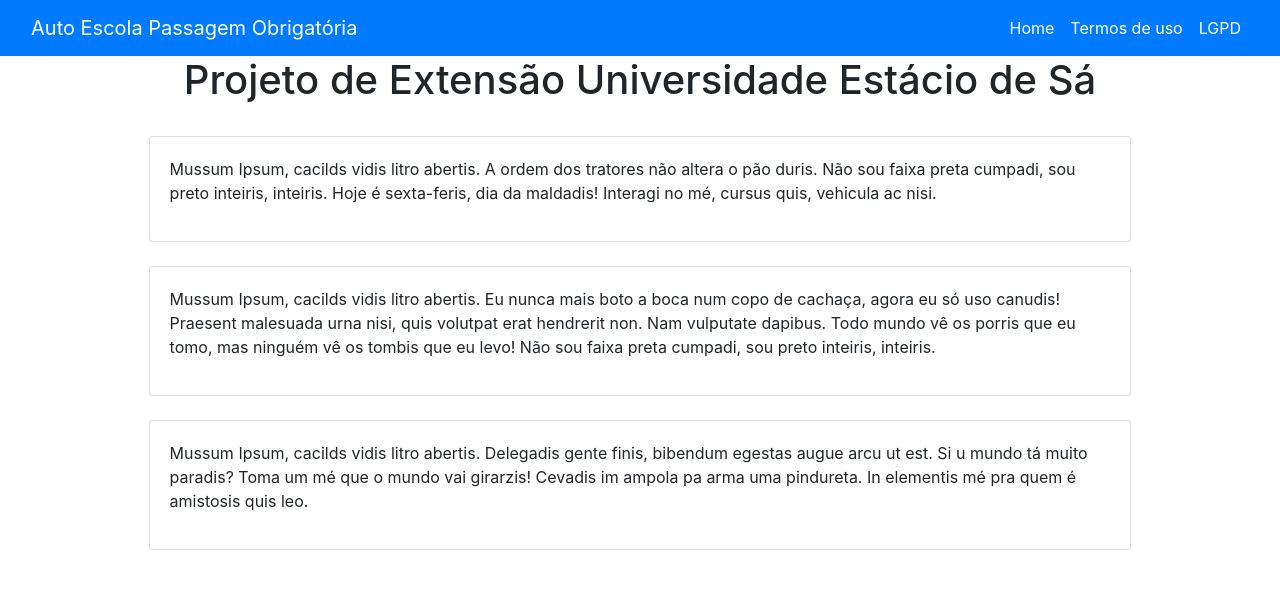
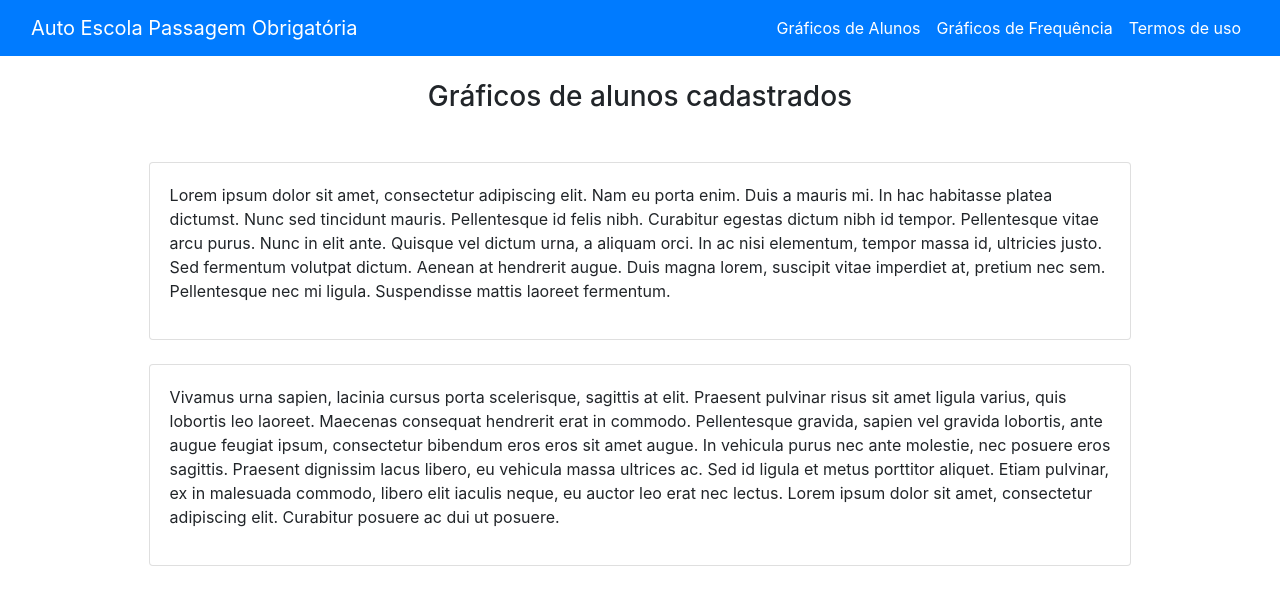
Before and after one commit to lejonu/projeto_estacio, a Flask app: page / in a window 1280 px wide. Shown: the top 605 px of the page. Run offline with Flask 3, Linux system fonts and the light colour scheme; data that the repository does not hold is empty; some libraries are stand-ins or nearby versions.

Commit message:
Layout e Novos Gráficos

```diff
--- a/backend/application/routes.py
+++ b/backend/application/routes.py
@@ -19,7 +19,36 @@
 """
 db.execute_query("select_db", query=select_db)
 
-@app.route("/frequencia", methods=['GET', 'POST'])
+# Routes para o aplicativo
+
+@app.route("/novoAluno", methods=['GET', 'POST'])
+@cross_origin()
+def novoAluno():
+  try:
+    cpf = request.json['cpf']
+    nome = request.json['nome']
+    idade = request.json['idade']
+    sexo = request.json['sexo']
+    celular = request.json['celular']
+    curso = request.json['curso']
+    turno = request.json['turno']
+
+    insert_aluno = f"""INSERT INTO `projeto_estacio`.`aluno` (`cpf`, `nome`, `idade`, `sexo`, `celular`, `curso`, `turno`)
+    VALUES ('{cpf}', '{nome}', '{idade}', '{sexo}', '{celular}', '{curso}', '{turno}');"""
+
+    db.execute_query("insert_aluno", query=insert_aluno)
+
+    response = app.response_class(
+        response=json.dumps({'Message': 'CPF inserido com sucesso'}),
+        status=200,
+        mimetype='application/json'
+    )
+    return response
+
+  except Exception as e:
+    return e
+
+@app.route("/registrarFrequencia", methods=['GET', 'POST'])
 @cross_origin()
 def registrarFrequencia():
   # ts_temp = datetime(2024, 7, 25, 8)
@@ -27,7 +56,7 @@
   ts = datetime.now()
   try:
     cpf = request.json['cpf']
-    insert_frequencia = f"""INSERT INTO `frequencia` (`cpf`, `horario`) VALUES ({cpf}, '{ts}');"""
+    insert_frequencia = f"""INSERT INTO `frequencia` (`cpf`, `horario`) VALUES ('{cpf}', '{ts}');"""
 
     db.execute_query("insert_frequencia", query=insert_frequencia)
 
@@ -41,37 +70,6 @@
   except Exception as e:
     return e
 
-@app.route("/novoAluno", methods=['GET', 'POST'])
-@cross_origin()
-def insertAluno():
-  # ts_temp = datetime(2024, 7, 25, 8)
-  # ts = ts_temp.strftime('%Y-%m-%d %H:%M:%S')
-  ts = datetime.now()
-  try:
-    cpf = request.json['cpf']
-    nome = request.json['nome']
-    idade = request.json['idade']
-    sexo = request.json['sexo']
-    celular = request.json['celular']
-    curso = request.json['curso']
-    turno = request.json['turno']
-
-    insert_aluno = f"""INSERT INTO `projeto_estacio`.`aluno` (`cpf`, `nome`, `idade`, `sexo`, `celular`, `curso`, `turno`)
-    VALUES ('{cpf}', '{nome}', '{idade}', '{sexo}', '{celular}', '{curso}', '{turno}');"""
-    # insert_aluno = f"""INSERT INTO `aluno` (`cpf`) VALUES ({cpf});"""
-
-
-    db.execute_query("insert_aluno", query=insert_aluno)
-
-    response = app.response_class(
-        response=json.dumps({'Message': 'CPF inserido com sucesso'}),
-        status=200,
-        mimetype='application/json'
-    )
-    return response
-
-  except Exception as e:
-    return e
 
 @app.route("/alunos")
 @cross_origin()
@@ -81,7 +79,6 @@
   SELECT nome, cpf FROM aluno;
   """
   nome_cpf = db.fetch_data(query=nome_cpf_query)
-
   payload = []
   content = {}
 
@@ -99,45 +96,79 @@
   return response
 
 
-@app.route("/graph01")
-@cross_origin()
 
-def graph01():
-  fetch_data = """
-  SELECT cpf, horario FROM frequencia;
-  """
-  alunos_por_dia = db.fetch_data(query=fetch_data)
-  df = pd.DataFrame(alunos_por_dia, columns=["cpf", "horario"])
-  df['horario'] = df['horario'].astype(str).str[:10]
-  por_dia = df.groupby(df['horario'])['cpf'].count().reset_index()
-
-  fig_barra = px.bar(por_dia, x='horario', y='cpf',
-                       title='Quantidade de Alunos por Dia.',
-                       labels={'horario': 'Dia','cpf': 'Alunos' },
-                       color='horario',
-                       color_discrete_sequence=px.colors.qualitative.Pastel)
-
-  fig_barra.show()
-
-  graphJSON = plotly.io.to_json(fig_barra, pretty=True)
-  return graphJSON
-
+# Gráficos
 @app.route("/")
 @cross_origin()
 def index():
-  # Graph One
-  df = px.data.medals_wide()
-  fig1 = px.bar(df, x="nation", y=['gold', 'silver', 'bronze'], title = "Wide=Form input")
-  graph1JSON = json.dumps(fig1, cls=plotly.utils.PlotlyJSONEncoder)
+  fetch_alunos="""
+  SELECT * FROM aluno;
+  """
+  alunos = db.fetch_data(query=fetch_alunos)
 
-  # Graph Two
-  df = px.data.iris()
-  fig2 = px.scatter_3d(df, x="sepal_length", y="sepal_width", z="petal_width", color="species", title="Iris Dataset")
-  graph2JSON = json.dumps(fig2, cls=plotly.utils.PlotlyJSONEncoder)
+  df_alunos = pd.DataFrame(alunos, columns=["cpf", "nome", "idade", "sexo", "celular", "curso", "turno"])
+  # print(df_alunos.head())
+  registros_por_curso = df_alunos['curso'].value_counts()
+  # print(registros_por_curso.head())
+  alunosPorCursoPie = px.pie(df_alunos, names=registros_por_curso.index, values=registros_por_curso.values,
+                        title='Porcentagem de Alunos por Curso.',
+                        # labels={'dia': 'Dia','cpf': 'Alunos' },
+                        # color='cpf',
+                        color_discrete_sequence=px.colors.qualitative.Pastel
+                        )
+  alunosPorCursoPieJSON = json.dumps(alunosPorCursoPie, cls=plotly.utils.PlotlyJSONEncoder)
 
-  # Graph three
-  df = px.data.gapminder().query("continent=='Oceania'")
-  fig3 = px.line(df, x='year', y='lifeExp', color='country', title='Life Expectancy')
-  graph3JSON = json.dumps(fig3, cls=plotly.utils.PlotlyJSONEncoder)
+  df_alunos_por_curso = df_alunos.groupby(['curso', 'sexo'])['cpf'].count().reset_index()
 
-  return render_template("index.html", tittle="Home", graph1JSON=graph1JSON, graph2JSON=graph2JSON, graph3JSON=graph3JSON)
+  alunosPorCursoBar = px.bar(df_alunos_por_curso, x='cpf', y='curso',
+                        title='Número de Alunos por Curso e Sexo.',
+                        labels={'cpf': 'Alunos','curso': 'Curso', 'sexo': 'Sexo:' },
+                        color='sexo',
+                        color_discrete_sequence=px.colors.qualitative.Pastel
+                        )
+  alunosPorCursoBarJSON = json.dumps(alunosPorCursoBar, cls=plotly.utils.PlotlyJSONEncoder)
+
+
+  # df_alunos_por_curso = df_alunos.groupby('curso')['cpf'].count()
+  # print(df_alunos_por_curso.head())
+
+  return render_template("index.html",
+                         tittle="Alunos",
+                         alunosPorCursoPieJSON=alunosPorCursoPieJSON,
+                         alunosPorCursoBarJSON=alunosPorCursoBarJSON
+                         )
+
+@app.route("/frequencia_alunos")
+@cross_origin()
+def frequencia_alunos():
+  # Gráfico quantidade de alunos por dia
+  fetch_frequencia_alunos="""
+  SELECT a.cpf, a.nome, a.idade, a.sexo, a.celular, a.curso, a.turno, f.horario FROM aluno AS a INNER JOIN frequencia AS f ON a.cpf = f.cpf;
+  """
+  frequencia_alunos = db.fetch_data(query=fetch_frequencia_alunos)
+  # for i in frequencia_alunos:
+  #   print(i)
+  #   exit()
+  df_freq = pd.DataFrame(frequencia_alunos, columns=["cpf", "nome", "idade", "sexo", "celular", "curso", "turno", "dia"])
+  df_freq['dia'] = df_freq['dia'].astype(str).str[:10]
+  df_freq['cpf'] = df_freq['cpf'].astype(str)
+  # print(df_freq)
+  frequenciaAlunos = df_freq.groupby(['dia'])['cpf'].count().reset_index()
+
+  alunosPorDia = px.bar(frequenciaAlunos, x='dia', y='cpf',
+                        title='Quantidade de Alunos por Dia.',
+                        labels={'dia': 'Dia','cpf': 'Alunos' },
+                        color='cpf',
+                        color_discrete_sequence=px.colors.qualitative.Pastel
+
+                        )
+  alunosPorDiaJSON = json.dumps(alunosPorDia, cls=plotly.utils.PlotlyJSONEncoder)
+
+  return render_template("frequencia_alunos.html",
+                         tittle="Frequência",
+                         alunosPorDiaJSON=alunosPorDiaJSON
+                         )
+
+# @app.route("/alunos_cadastrados")
+# @cross_origin()
+# def alunos_cadastrados():
--- a/backend/application/templates/index.html
+++ b/backend/application/templates/index.html
@@ -1,8 +1,8 @@
 {% extends "layout.html" %} {% block content %}
-<div class="site-header-logo">
-  <h1 class="text-center">
-    Projeto de Extensão Universidade Estácio de Sá
-  </h1>
+<div class="site-header-logo m-4">
+  <h3 class="text-center">
+    Gráficos de alunos cadastrados
+  </h3>
 </div>
 
 <div class="row p-4">
@@ -14,45 +14,44 @@
     <div class="card-body">
       <div id="chart1"></div>
       <p>
-        Mussum Ipsum, cacilds vidis litro abertis. A ordem
-        dos tratores não altera o pão duris. Não sou faixa
-        preta cumpadi, sou preto inteiris, inteiris. Hoje é
-        sexta-feris, dia da maldadis! Interagi no mé, cursus
-        quis, vehicula ac nisi.
+        Lorem ipsum dolor sit amet, consectetur adipiscing
+        elit. Nam eu porta enim. Duis a mauris mi. In hac
+        habitasse platea dictumst. Nunc sed tincidunt
+        mauris. Pellentesque id felis nibh. Curabitur
+        egestas dictum nibh id tempor. Pellentesque vitae
+        arcu purus. Nunc in elit ante. Quisque vel dictum
+        urna, a aliquam orci. In ac nisi elementum, tempor
+        massa id, ultricies justo. Sed fermentum volutpat
+        dictum. Aenean at hendrerit augue. Duis magna lorem,
+        suscipit vitae imperdiet at, pretium nec sem.
+        Pellentesque nec mi ligula. Suspendisse mattis
+        laoreet fermentum.
       </p>
     </div>
   </div>
   <div
     class="card ml-auto mr-auto mb-4"
     style="width: 90%"
-    data-aos="fade-right"
+    data-aos="fade-up"
   >
     <div class="card-body">
       <div id="chart2"></div>
       <p>
-        Mussum Ipsum, cacilds vidis litro abertis. Eu nunca
-        mais boto a boca num copo de cachaça, agora eu só
-        uso canudis! Praesent malesuada urna nisi, quis
-        volutpat erat hendrerit non. Nam vulputate dapibus.
-        Todo mundo vê os porris que eu tomo, mas ninguém vê
-        os tombis que eu levo! Não sou faixa preta cumpadi,
-        sou preto inteiris, inteiris.
-      </p>
-    </div>
-  </div>
-  <div
-    class="card ml-auto mr-auto mb-4"
-    style="width: 90%"
-    data-aos="slide-up"
-  >
-    <div class="card-body">
-      <div id="chart3"></div>
-      <p>
-        Mussum Ipsum, cacilds vidis litro abertis. Delegadis
-        gente finis, bibendum egestas augue arcu ut est. Si
-        u mundo tá muito paradis? Toma um mé que o mundo vai
-        girarzis! Cevadis im ampola pa arma uma pindureta.
-        In elementis mé pra quem é amistosis quis leo.
+        Vivamus urna sapien, lacinia cursus porta
+        scelerisque, sagittis at elit. Praesent pulvinar
+        risus sit amet ligula varius, quis lobortis leo
+        laoreet. Maecenas consequat hendrerit erat in
+        commodo. Pellentesque gravida, sapien vel gravida
+        lobortis, ante augue feugiat ipsum, consectetur
+        bibendum eros eros sit amet augue. In vehicula purus
+        nec ante molestie, nec posuere eros sagittis.
+        Praesent dignissim lacus libero, eu vehicula massa
+        ultrices ac. Sed id ligula et metus porttitor
+        aliquet. Etiam pulvinar, ex in malesuada commodo,
+        libero elit iaculis neque, eu auctor leo erat nec
+        lectus. Lorem ipsum dolor sit amet, consectetur
+        adipiscing elit. Curabitur posuere ac dui ut
+        posuere.
       </p>
     </div>
   </div>
@@ -63,13 +62,10 @@
 <script src="https://cdn.plot.ly/plotly-latest.min.js"></script>
 
 <script type="text/javascript">
-  var graphs1 = {{ graph1JSON | safe}};
+  var graphs1 = {{ alunosPorCursoPieJSON | safe}};
   Plotly.plot("chart1", graphs1,{});
+  var graphs2 = {{ alunosPorCursoBarJSON | safe}};
+  Plotly.plot("chart2", graphs2,{});
+</script>
 
-  var graphs2 = {{ graph2JSON | safe}};
-  Plotly.plot("chart2", graphs2,{});
-
-  var graphs3 = {{ graph3JSON | safe}};
-  Plotly.plot("chart3", graphs3,{});
-</script>
 {% endblock %}
--- a/backend/application/templates/layout.html
+++ b/backend/application/templates/layout.html
@@ -16,8 +16,8 @@
       rel="stylesheet"
       href="https://unpkg.com/aos@next/dist/aos.css"
     />
-    <link rel="stylesheet" href="{{url_for("static",
-    filename = "main.css")}}" type"text/css"> {% if title %}
+    <!-- <link rel="stylesheet" href="{{url_for("static", filename = "main.css")}}" type"text/css">  -->
+    {% if title %}
     <title>Passagem Obrigatória - {{title}}</title>
     {% else %}
     <title>Passagem Obrigatória</title>
@@ -48,24 +48,25 @@
         >
           <ul class="navbar-nav ml-auto mb-2 mb-lg-0">
             <li class="nav-item">
-              <a class="nav-link text-white" href="#"
-                >Home</a
+              <a
+                class="nav-link text-white"
+                href="{{url_for('index')}}"
+                >Gráficos de Alunos</a
               >
             </li>
 
             <li class="nav-item">
               <a
                 class="nav-link text-white"
-                href="{{url_for('static', filename = 'termos_de_uso.html')}}"
-                >Termos de uso</a
+                href="{{url_for('frequencia_alunos')}}"
+                >Gráficos de Frequência</a
               >
             </li>
-
             <li class="nav-item">
               <a
                 class="nav-link text-white"
-                href="{{url_for('static', filename = 'lgpd.html')}}"
-                >LGPD</a
+                href="{{url_for('static', filename = 'termos_de_uso.html')}}"
+                >Termos de uso</a
               >
             </li>
           </ul>
```
Also changed, not shown: backend/application/routes-bkp.py (added, +149 -0 lines), backend/application/templates/frequencia_alunos.html (added, +48 -0 lines), backend/application/templates/template.html (added, +38 -0 lines), backend/insertAluno.py (+13 -1 lines), backend/insertFrequencia.py (+7 -1 lines).
